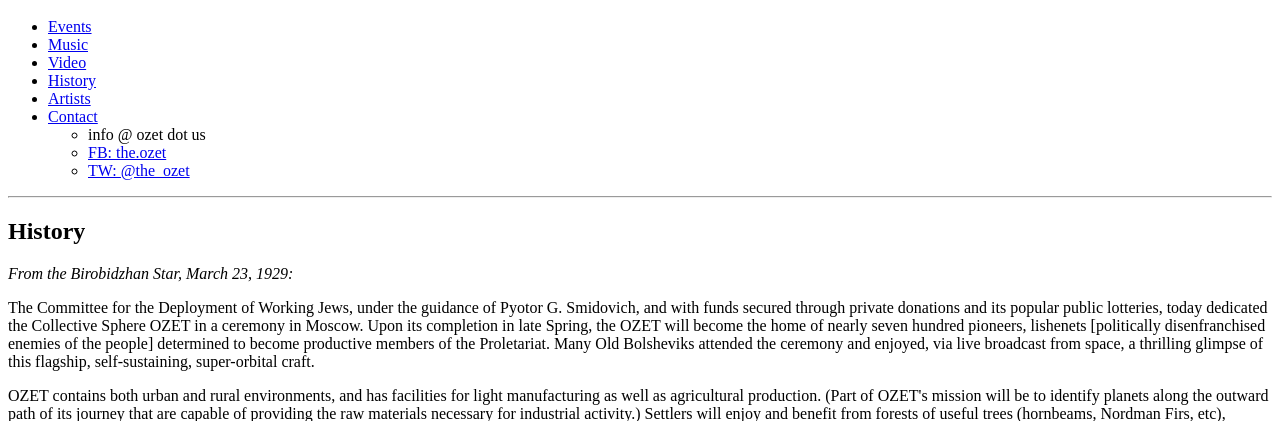
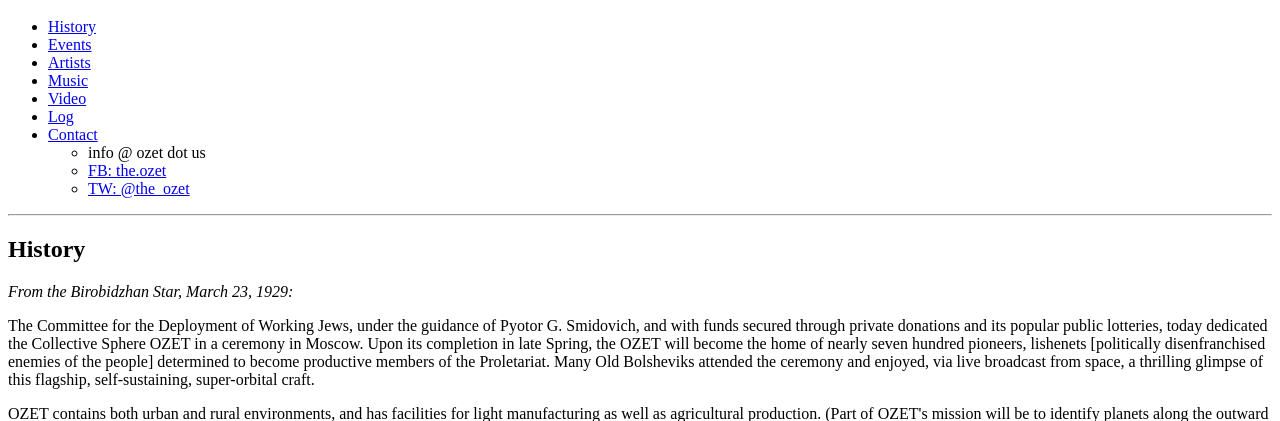
Before and after one commit to blumysden/ozet, a Django app: template templates/home/history.html in a window 1280 px wide. Shown: the part 897-1318 px from the top of the page. Run offline with Django 3.2, Linux system fonts and the light colour scheme; the template is opened without the code that fills it, so the values that code supplies are empty; some libraries are stand-ins or nearby versions.

Commit message:
Basic info on home page; reordered nav and added log.

```diff
--- a/log/urls.py
+++ b/log/urls.py
@@ -3,4 +3,5 @@ from django.conf.urls.defaults import *
 urlpatterns = patterns('ozet.log.views',
     (r'^entry/(?P<entry_id>[\w-]+)', 'entry'),
     (r'^(?P<page>[\w-]+)', 'log'),
+    (r'^$', 'log'),
 )
--- a/log/views.py
+++ b/log/views.py
@@ -20,10 +20,10 @@ def get_paginated_log_entries(page):
         'log_pagination': paginated_entries
     }
 
-def log(request, page):
+def log(request, page=1):
     context = get_paginated_log_entries(page)
-    return render_to_response('home/index.html', context, context_instance=RequestContext(request))
+    return render_to_response('home/log.html', context, context_instance=RequestContext(request))
 
 def entry(request, entry_id):
     context = {}
-    return render_to_response('home/index.html', context, context_instance=RequestContext(request))
+    return render_to_response('home/log.html', context, context_instance=RequestContext(request))
--- a/templates/home/index.html
+++ b/templates/home/index.html
@@ -14,7 +14,7 @@
     {% block common_css %}
     <link rel="stylesheet" type="text/css" href="http://fonts.googleapis.com/css?family=Nobile|Cardo">
     <link rel="stylesheet" href="{{ MEDIA_URL }}css/reset.css" type="text/css" media="screen" title="no title" charset="utf-8">
-    <link rel="stylesheet" href="{{ MEDIA_URL }}css/base.css?v=2" type="text/css" media="screen" title="no title" charset="utf-8">
+    <link rel="stylesheet" href="{{ MEDIA_URL }}css/base.css?v=3" type="text/css" media="screen" title="no title" charset="utf-8">
     {% endblock %}
     {% block additional_head_css %}
     <link rel="stylesheet" href="{{ MEDIA_URL }}js/colorbox/example1/colorbox.css" type="text/css" media="screen" title="no title" charset="utf-8">
@@ -35,8 +35,14 @@
     {% block main_nav %}
     <nav id="main_nav" class="overlay">
         <ul>
+			<li id="nav_history">
+                <a href="/history">History</a>
+            </li>
             <li id="nav_events">
                 <a href="/events">Events</a>
+            </li>
+            <li id="nav_artists">
+                <a href="/artists">Artists</a>
             </li>
             <li id="nav_music">
                 <a href="/music">Music</a>
@@ -44,11 +50,8 @@
             <li id="nav_video">
                 <a href="/video">Video</a>
             </li>
-            <li id="nav_history">
-                <a href="/history">History</a>
-            </li>
             <li id="nav_artists">
-                <a href="/artists">Artists</a>
+                <a href="/log">Log</a>
             </li>
 			<li id="nav_contact">
                 <a href="#">Contact</a>
@@ -69,7 +72,15 @@
     <div id="container">
         <div id="main_content" class="overlay2">
             {% block main_content %}
-            {% include "home/log.html" %}
+            {# include "home/log.html" #}
+			<p id="summary">is an ongoing collaboration between <a href="/artists">Aaron Meicht and Scott Blumenthal</a> that encompasses a variety of live <a href="/events">performances</a>, <a href="/video">films</a>, studio-produced song <a href="/music">recordings</a>, and experiments with new media. Each piece of the project draws on and expands the fictional <a href="/history">history</a> of the Collective Sphere OZET.</p>
+			<p id="teaser_promo"><a href="http://www.youtube.com/v/LAWYD-1JRAE" title="OZET Trailer 2011" class="video">Watch a short film</a> of some highlights from previous OZET projects.</p>
+			<!--figure>
+				<a href="http://www.youtube.com/v/LAWYD-1JRAE" title="OZET Trailer 2011" class="video">
+					<img src="//i1.ytimg.com/vi/LAWYD-1JRAE/default.jpg" alt="Thumbnail"title="OZET Trailer 2011">
+				</a>
+				<figcaption>Clips from OZET</figcaption>
+			</figure-->
             {% endblock %}
         </div>
 
```
Also changed, not shown: templates/home/log.html (+4 -51 lines).
